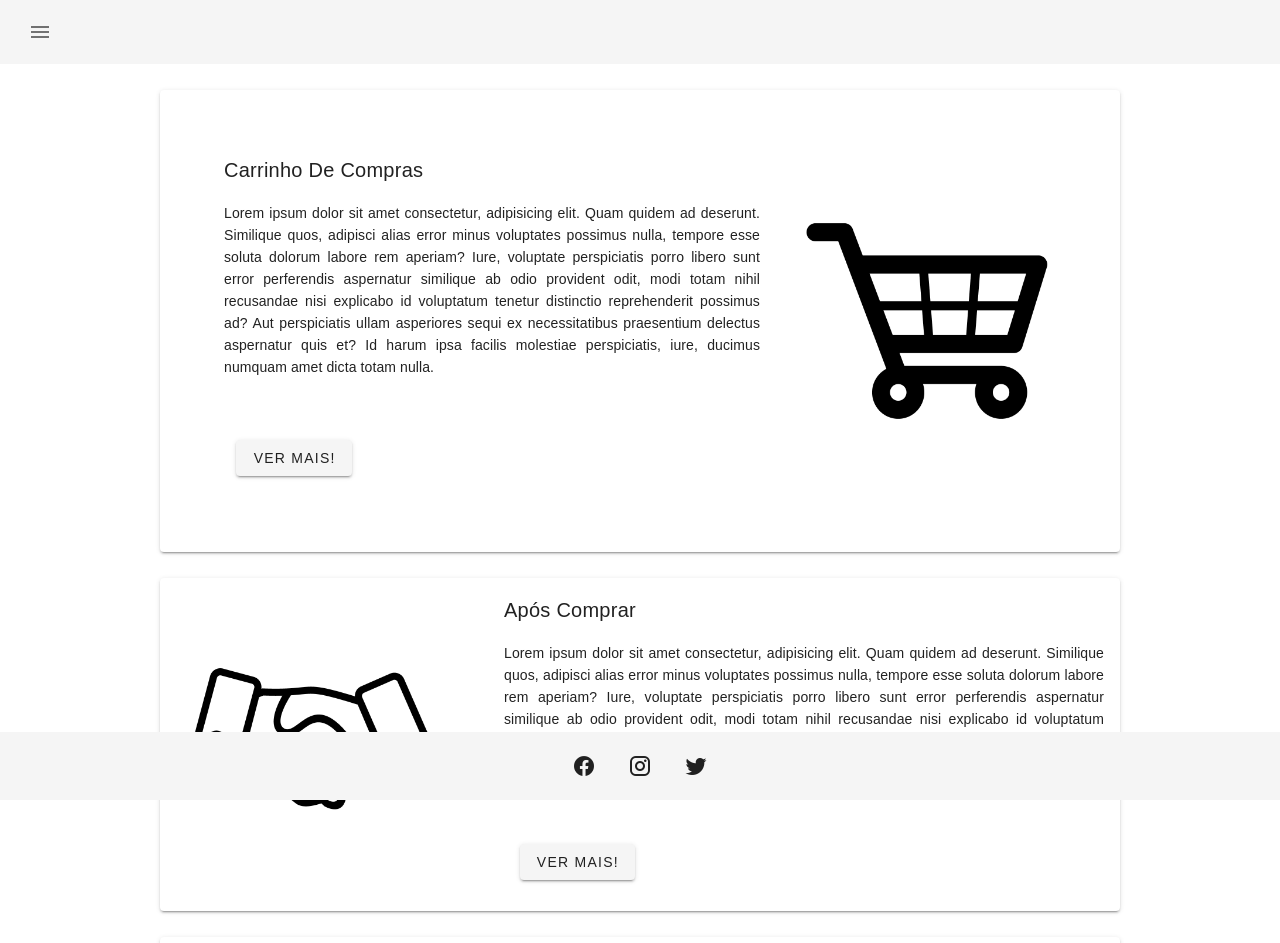
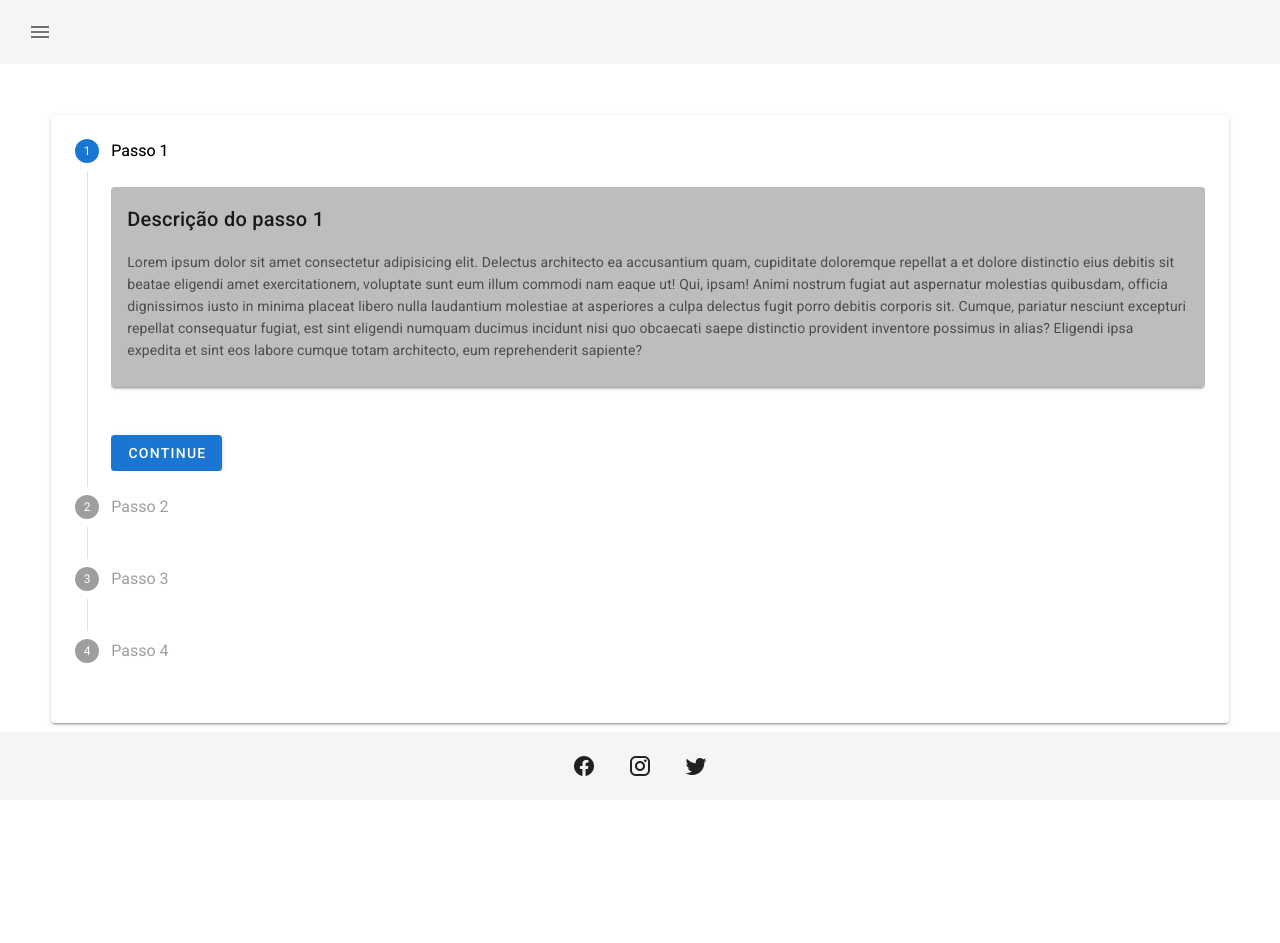
Before and after one commit to Init-soga/projetoabex, a Nuxt app: page /como-comprar in a window 1280 px wide. Shown: the top 943 px of the page. Built offline with nearby package versions, Linux system fonts and the light colour scheme.

Commit message:
Adicionado Stepper

```diff
--- a/nuxt.config.js
+++ b/nuxt.config.js
@@ -53,7 +53,7 @@ export default {
   vuetify: {
     customVariables: ['~/assets/variables.scss'],
     theme: {
-      dark: true,
+      light: true,
       themes: {
         dark: {
           primary: colors.blue.darken2,
--- a/pages/como-comprar.vue
+++ b/pages/como-comprar.vue
@@ -1,24 +1,13 @@
 <template>
-  <div>
-    <div class="flex-container" id="message">
+  <v-app>
+    <!-- <div class="flex-container" id="message">
       <v-card width="75vw" height="100%">
-        <v-row class="contente">
-          <v-col cols="8">
-            <v-card-title>Carrinho De Compras</v-card-title>
+        <v-row class="content">
+          <v-col cols="8" class="texto-card">
+            <v-card-title>PASSO 1</v-card-title>
             <v-card-text>
-              Lorem ipsum dolor sit amet consectetur, adipisicing elit. Quam
-              quidem ad deserunt. Similique quos, adipisci alias error minus
-              voluptates possimus nulla, tempore esse soluta dolorum labore rem
-              aperiam? Iure, voluptate perspiciatis porro libero sunt error
-              perferendis aspernatur similique ab odio provident odit, modi
-              totam nihil recusandae nisi explicabo id voluptatum tenetur
-              distinctio reprehenderit possimus ad? Aut perspiciatis ullam
-              asperiores sequi ex necessitatibus praesentium delectus aspernatur
-              quis et? Id harum ipsa facilis molestiae perspiciatis, iure,
-              ducimus numquam amet dicta totam nulla.</v-card-text
-            >
-            <br />
-            <v-btn style="margin: 5%">Ver mais!</v-btn>
+              Lorem ipsum dolor, sit amet consectetur adipisicing elit. Ea sequi, at labore quae, officiis distinctio quaerat mollitia, sit id fugiat commodi asperiores ut libero quidem temporibus earum suscipit. Velit labore sunt enim explicabo aperiam magnam, distinctio nisi quidem, aliquid mollitia, itaque fugit molestiae error? Officia, obcaecati? Saepe, consequatur earum eveniet tempore ad accusamus laudantium voluptates repudiandae provident voluptatum, libero, a tenetur alias porro obcaecati excepturi eius molestiae sunt odio error.
+              </v-card-text>
           </v-col>
           <v-col cols="4" class="col-image">
             <div class="user-svg">
@@ -37,44 +26,25 @@
               <v-img :src="require('~/assets/PNG/handshake icon.png')"></v-img>
             </div>
           </v-col>
-          <v-col cols="8">
-            <v-card-title>Após Comprar</v-card-title>
+          <v-col cols="8" class="texto-card">
+            <v-card-title>PASSO 2</v-card-title>
             <v-card-text>
-              Lorem ipsum dolor sit amet consectetur, adipisicing elit. Quam
-              quidem ad deserunt. Similique quos, adipisci alias error minus
-              voluptates possimus nulla, tempore esse soluta dolorum labore rem
-              aperiam? Iure, voluptate perspiciatis porro libero sunt error
-              perferendis aspernatur similique ab odio provident odit, modi
-              totam nihil recusandae nisi explicabo id voluptatum tenetur
-              distinctio reprehenderit possimus ad? Aut perspiciatis ullam
-              asperiores sequi ex necessitatibus praesentium delectus aspernatur
-              quis et? Id harum ipsa facilis molestiae perspiciatis, iure,
-              ducimus numquam amet dicta totam nulla.</v-card-text
-            >
-            <v-btn style="margin: 5%">Ver mais!</v-btn>
+              Lorem ipsum dolor sit amet consectetur adipisicing elit. Ex recusandae nesciunt odio, quae, labore aut debitis ratione iure repudiandae tenetur ipsam sit saepe, consectetur blanditiis eveniet eum corporis cumque. Unde ab placeat rem nulla esse commodi qui error praesentium consequuntur beatae, cumque in sunt vero neque recusandae velit nobis consectetur voluptates! Fugiat veritatis facilis expedita dignissimos fugit, adipisci reiciendis voluptatem cum dolores, beatae eaque vel non? Laudantium impedit commodi expedita?
+              </v-card-text>
           </v-col>
         </v-row>
       </v-card>
     </div>
     <div class="flex-container" id="message">
       <v-card width="75vw" height="100%">
-        <v-row class="contente">
-          <v-col cols="8">
-            <v-card-title>Carrinho De Compras</v-card-title>
-            <v-card-text>
-              Lorem ipsum dolor sit amet consectetur, adipisicing elit. Quam
-              quidem ad deserunt. Similique quos, adipisci alias error minus
-              voluptates possimus nulla, tempore esse soluta dolorum labore rem
-              aperiam? Iure, voluptate perspiciatis porro libero sunt error
-              perferendis aspernatur similique ab odio provident odit, modi
-              totam nihil recusandae nisi explicabo id voluptatum tenetur
-              distinctio reprehenderit possimus ad? Aut perspiciatis ullam
-              asperiores sequi ex necessitatibus praesentium delectus aspernatur
-              quis et? Id harum ipsa facilis molestiae perspiciatis, iure,
-              ducimus numquam amet dicta totam nulla.
+        <v-row class="content">
+          <v-col cols="8" class="texto-card">
+            <v-card-title>PASSO 3</v-card-title>
+            <div class="content">
+              <v-card-text>
+                Lorem ipsum dolor sit amet consectetur adipisicing elit. Nulla et molestiae culpa eum minus harum deserunt quam impedit! Perferendis, rerum magni dolorem exercitationem sequi nostrum, quaerat pariatur consequatur dolores sunt nulla cum quo numquam quae enim, delectus laboriosam non. Fugiat dicta molestias ea rerum vero, ipsum accusantium neque? Omnis quia nihil ex, sequi necessitatibus earum eaque enim laborum commodi sit et accusantium facilis sint unde repellat provident eveniet aspernatur! Ipsa?
             </v-card-text>
-            <br />
-            <v-btn style="margin: 5%">Ver mais!</v-btn>
+            </div>
           </v-col>
           <v-col cols="4" class="col-image">
             <div class="user-svg">
@@ -83,24 +53,127 @@
           </v-col>
         </v-row>
       </v-card>
-    </div>
-  </div>
+    </div> -->
+
+    <v-stepper v-model="stepper" vertical class="stepper-main">
+      <v-stepper-step :complete="stepper > 1" step="1">
+        Passo 1
+      </v-stepper-step>
+
+      <v-stepper-content step="1">
+        <v-card color="grey lighten-1" class="mb-12" height="200px">
+          <v-card-title>Descrição do passo 1</v-card-title>
+          <v-card-text
+            >Lorem ipsum dolor sit amet consectetur adipisicing elit. Delectus
+            architecto ea accusantium quam, cupiditate doloremque repellat a et
+            dolore distinctio eius debitis sit beatae eligendi amet
+            exercitationem, voluptate sunt eum illum commodi nam eaque ut! Qui,
+            ipsam! Animi nostrum fugiat aut aspernatur molestias quibusdam,
+            officia dignissimos iusto in minima placeat libero nulla laudantium
+            molestiae at asperiores a culpa delectus fugit porro debitis
+            corporis sit. Cumque, pariatur nesciunt excepturi repellat
+            consequatur fugiat, est sint eligendi numquam ducimus incidunt nisi
+            quo obcaecati saepe distinctio provident inventore possimus in
+            alias? Eligendi ipsa expedita et sint eos labore cumque totam
+            architecto, eum reprehenderit sapiente?</v-card-text
+          >
+        </v-card>
+        <v-btn color="primary" @click="stepper = 2"> Continue </v-btn>
+      </v-stepper-content>
+
+      <v-stepper-step :complete="stepper > 2" step="2">
+        Passo 2
+      </v-stepper-step>
+
+      <v-stepper-content step="2">
+        <v-card color="grey lighten-1" class="mb-12" height="200px">
+          <v-card-title>Descrição do passo 2</v-card-title>
+          <v-card-text
+            >Lorem ipsum, dolor sit amet consectetur adipisicing elit. Expedita
+            temporibus non, repellat quod, est culpa maxime natus ratione odio
+            illum praesentium rerum delectus, at facere earum. Ut earum beatae
+            fugiat culpa similique perspiciatis soluta? Molestias aspernatur ex
+            possimus quisquam numquam cum minus blanditiis praesentium et,
+            consequatur id eaque voluptatibus, obcaecati temporibus totam
+            officia necessitatibus nihil vero! Fugit natus pariatur
+            reprehenderit quam excepturi at accusamus ratione maiores, amet
+            sapiente labore ipsam ad facilis laboriosam! Adipisci optio
+            corporis, modi rem fugiat assumenda ex eius illo repellendus enim
+            repellat sed, saepe voluptas ullam sunt consequatur doloremque
+            commodi error et hic debitis ab quaerat.</v-card-text
+          >
+        </v-card>
+        <v-btn color="primary" @click="stepper = 3"> Próximo </v-btn>
+        <v-btn text @click="stepper--"> Voltar </v-btn>
+      </v-stepper-content>
+
+      <v-stepper-step :complete="stepper > 3" step="3">
+        Passo 3
+      </v-stepper-step>
+
+      <v-stepper-content step="3">
+        <v-card color="grey lighten-1" class="mb-12" height="200px"
+          ><v-card-title>Descrição do passo 3</v-card-title>
+          <v-card-text
+            >Lorem ipsum, dolor sit amet consectetur adipisicing elit. Expedita
+            temporibus non, repellat quod, est culpa maxime natus ratione odio
+            illum praesentium rerum delectus, at facere earum. Ut earum beatae
+            fugiat culpa similique perspiciatis soluta? Molestias aspernatur ex
+            possimus quisquam numquam cum minus blanditiis praesentium et,
+            consequatur id eaque voluptatibus, obcaecati temporibus totam
+            officia necessitatibus nihil vero! Fugit natus pariatur
+            reprehenderit quam excepturi at accusamus ratione maiores, amet
+            sapiente labore ipsam ad facilis laboriosam! Adipisci optio
+            corporis, modi rem fugiat assumenda ex eius illo repellendus enim
+            repellat sed, saepe voluptas ullam sunt consequatur doloremque
+            commodi error et hic debitis ab quaerat.</v-card-text
+          >
+        </v-card>
+        <v-btn color="primary" @click="stepper = 4"> Continue </v-btn>
+        <v-btn text @click="stepper--"> Voltar </v-btn>
+      </v-stepper-content>
+
+      <v-stepper-step step="4"> Passo 4 </v-stepper-step>
+      <v-stepper-content step="4">
+        <v-card color="grey lighten-1" class="mb-12" height="200px"
+          ><v-card-title>Descrição do passo 2</v-card-title>
+          <v-card-text
+            >Lorem ipsum, dolor sit amet consectetur adipisicing elit. Expedita
+            temporibus non, repellat quod, est culpa maxime natus ratione odio
+            illum praesentium rerum delectus, at facere earum. Ut earum beatae
+            fugiat culpa similique perspiciatis soluta? Molestias aspernatur ex
+            possimus quisquam numquam cum minus blanditiis praesentium et,
+            consequatur id eaque voluptatibus, obcaecati temporibus totam
+            officia necessitatibus nihil vero! Fugit natus pariatur
+            reprehenderit quam excepturi at accusamus ratione maiores, amet
+            sapiente labore ipsam ad facilis laboriosam! Adipisci optio
+            corporis, modi rem fugiat assumenda ex eius illo repellendus enim
+            repellat sed, saepe voluptas ullam sunt consequatur doloremque
+            commodi error et hic debitis ab quaerat.</v-card-text
+          >
+        </v-card>
+        <v-btn color="primary" @click="stepper = 1"> Início </v-btn>
+        <v-btn text @click="stepper--"> Voltar </v-btn>
+      </v-stepper-content>
+    </v-stepper>
+  </v-app>
 </template>
 
 <script>
 export default {
   data() {
-    return {}
+    return {
+      stepper: 1,
+    }
   },
 }
 </script>
 
 <style scoped>
-* {
-  text-align: justify;
+.stepper-main {
+  margin: 4%;
 }
-
-.flex-container {
+/* .flex-container {
   display: flex;
   justify-content: center;
   margin-bottom: 2%;
@@ -120,4 +193,12 @@ export default {
   justify-content: center;
   align-items: center;
 }
+
+.texto-card{
+  display: flex;
+  flex-direction: column;
+  justify-content: center;
+  align-items: center;
+  padding: 5%;
+} */
 </style>
--- a/pages/produtos.vue
+++ b/pages/produtos.vue
@@ -7,7 +7,7 @@
             <v-row>
               <v-col cols="12" class="container-produto">
                 <div class="imagem-produto">
-                  <v-img :src="arrayProdutos[imagemEscolhida]">
+                  <v-img :src="require('~/assets/compras/produto1.svg')">
                   </v-img>
                 </div>
               </v-col>
```
